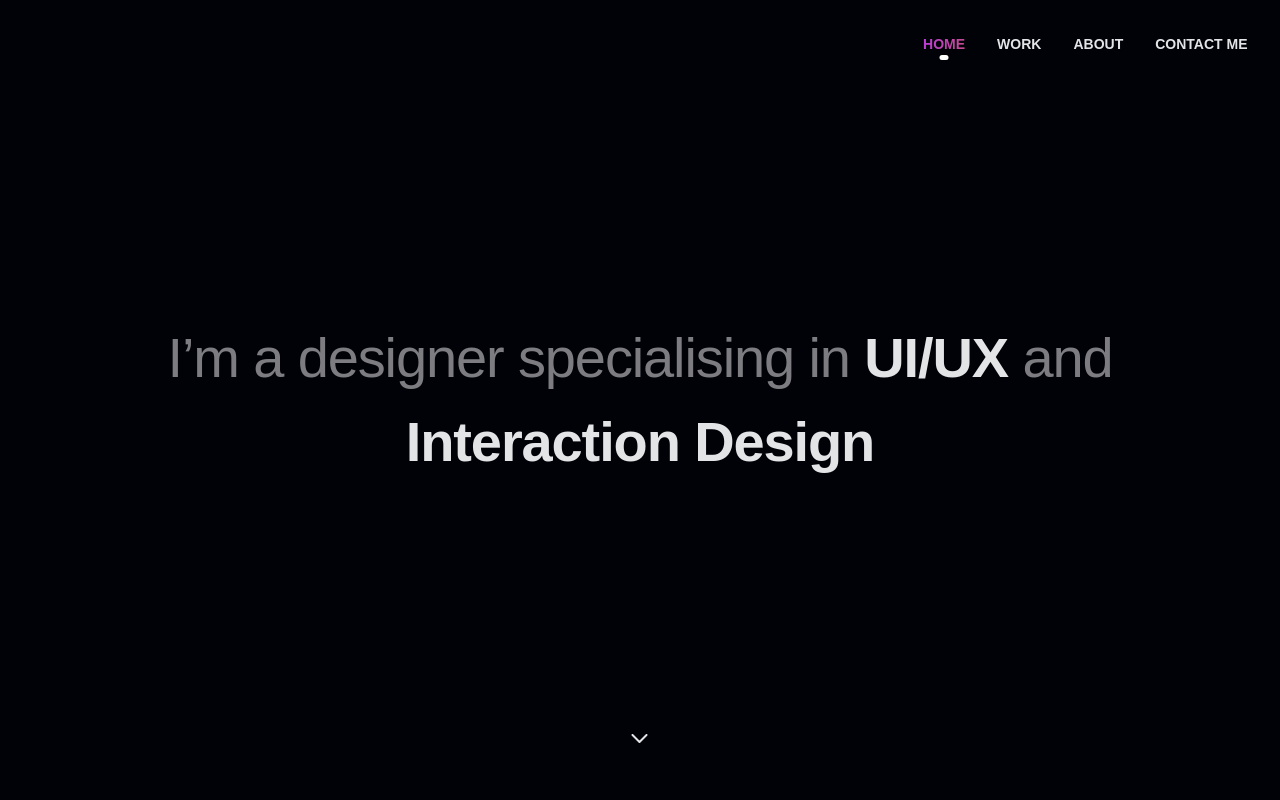
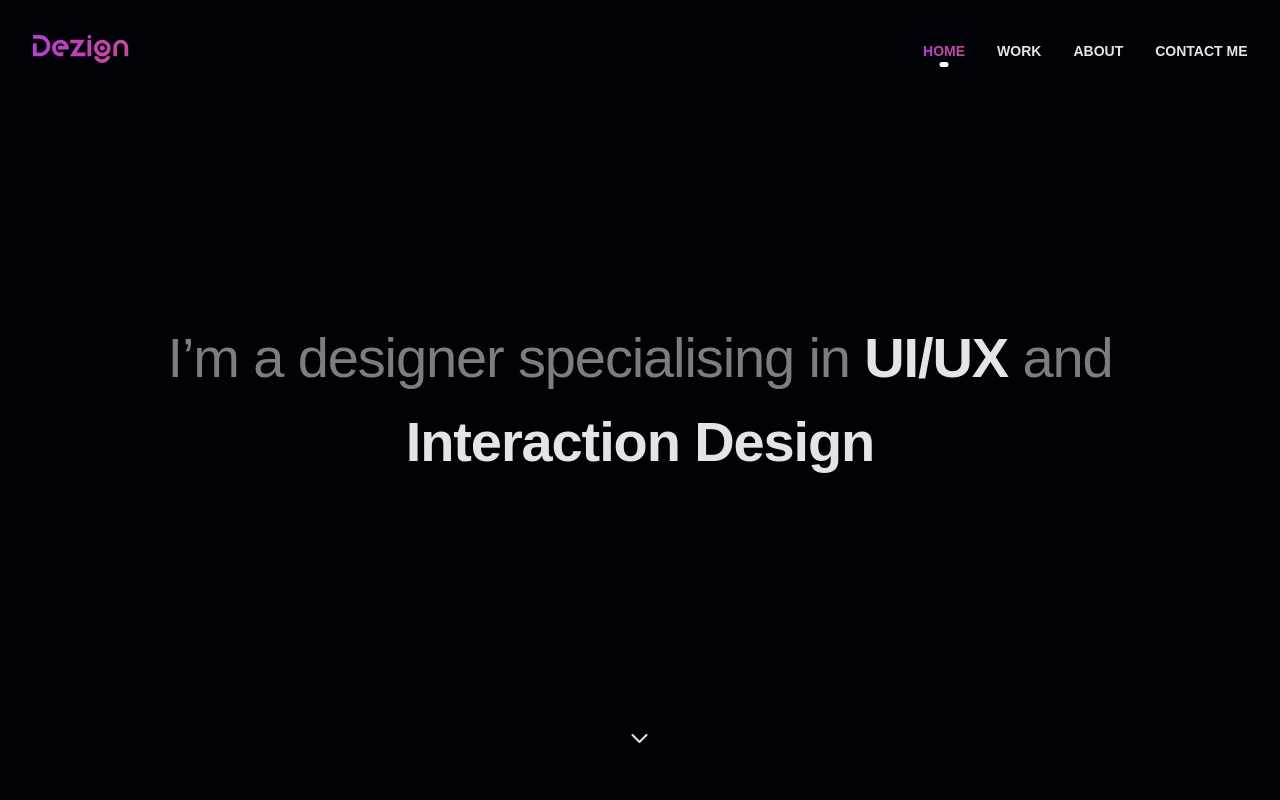
Before and after one commit to zhanibekov/Dezign1, a plain HTML site: page index.html in a window 1280 px wide. Shown: the top 800 px of the page. Drawn offline with Linux system fonts and the light colour scheme; the site is published under a folder, as on GitHub Pages, so addresses that start at the root find nothing.

Commit message:
Не отображалась лого сайта исправил

```diff
--- a/index.html
+++ b/index.html
@@ -11,7 +11,7 @@
    <div id="page">
     <header class="header">
         <div class="container header__container">
-            <a href="" class="header__logo"><img src="/img/Dezign.svg" alt=""></a>
+            <a href="" class="header__logo"><img src="./img/Dezign.svg" alt=""></a>
             <nav class="header__menu">
                 <ul class="menu__list">
                     <li class="menu__item"><a href="#home" class="menu__link">HOME</a></li>
```
